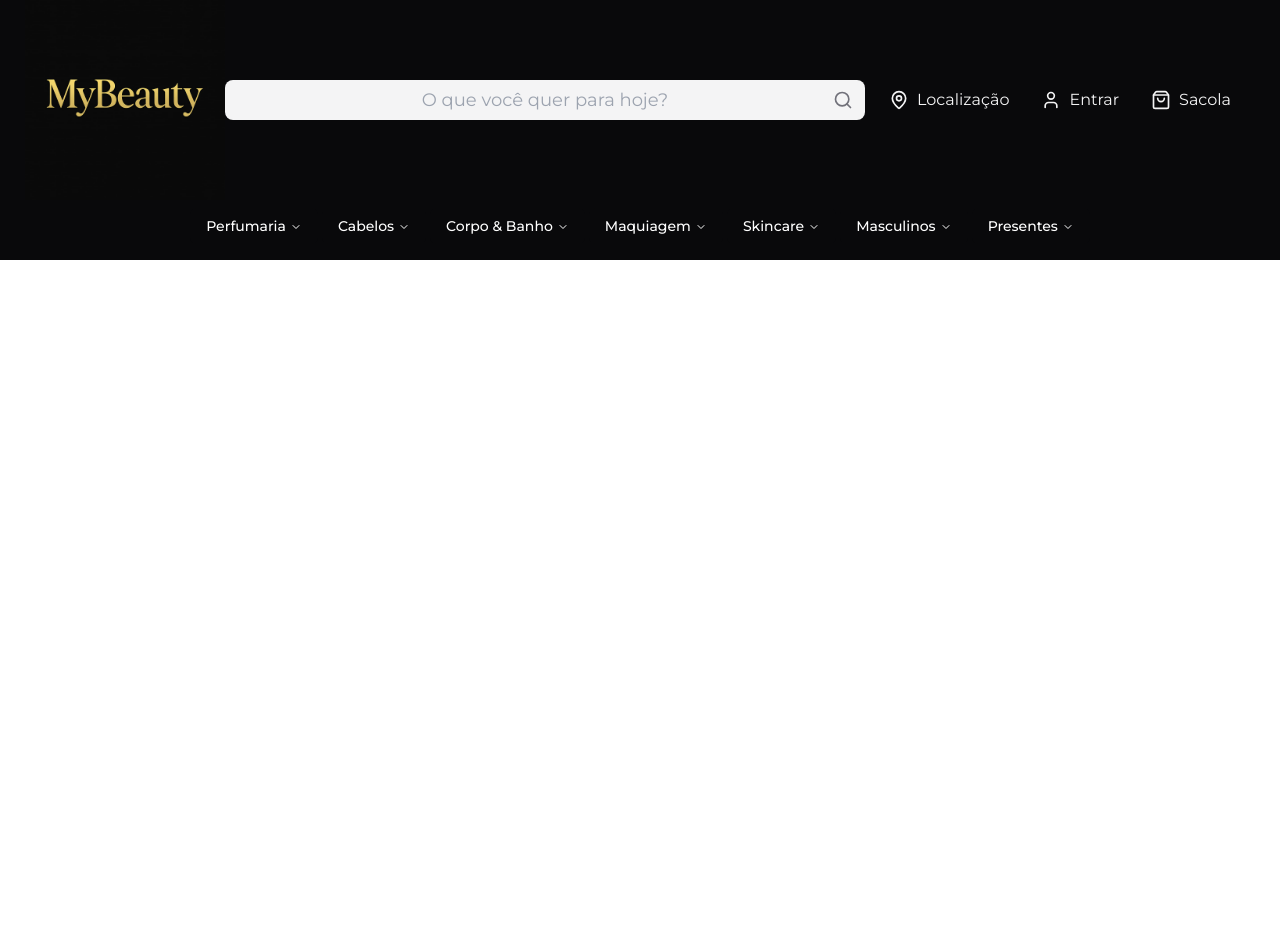
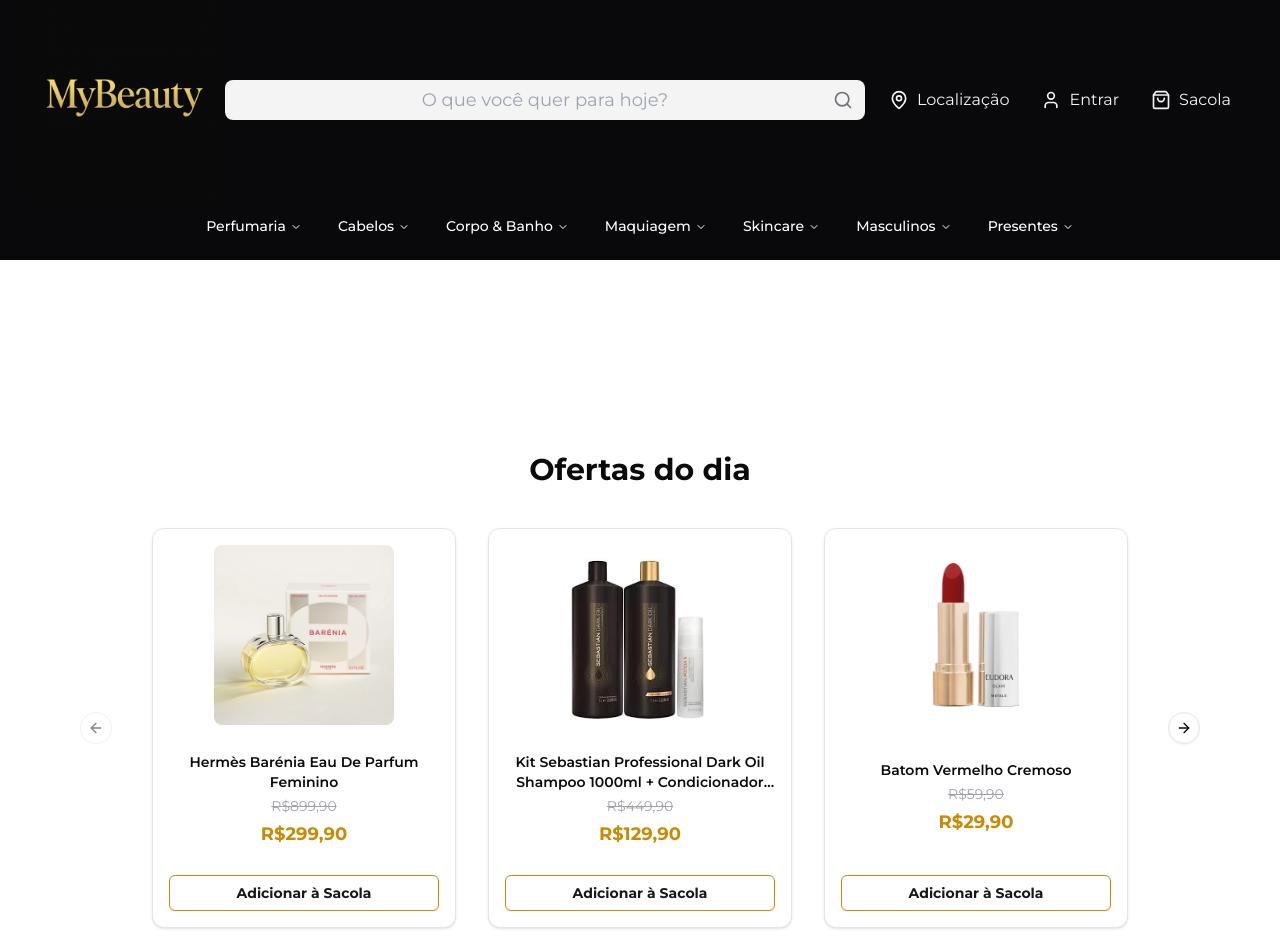
Before and after one commit to LeonardoBig-BSI/landing-page--mybeauty, a Next.js app: page / in a window 1280 px wide. Before the commit the page ends 800 px from the top, so only its background shows below. Built offline with nearby package versions, Linux system fonts and the light colour scheme.

Commit message:
Adicionando Carrossel de Ofertas.

```diff
--- a/src/app/globals.css
+++ b/src/app/globals.css
@@ -25,11 +25,11 @@
   max-width: 100vw;
 }
 
-/* body, main {
+body, main {
   max-width: 100vw;
   overflow-x: hidden;
   font-family: "Montserrat", sans-serif;
-} */
+}
 
 
 
--- a/src/app/page.tsx
+++ b/src/app/page.tsx
@@ -1,5 +1,6 @@
 import { Header } from "@/components/Header";
 import { NavBar } from "@/components/NavBar";
+import { SectionCarouselProductsOffer } from "@/components/Sections/SectionCarousel/SectionCarouselProductsOffer";
 
 export default function Home() {
   return (
@@ -10,15 +11,15 @@
 
 
 
-      {/* <main className="container mb-32">
-        <SectionApresentation />
+      <main className="container mb-32">
+        {/* <SectionApresentation /> */}
 
-        <SectionCarousel />
+        <SectionCarouselProductsOffer />
 
-        <SectionMap />
+        {/* <SectionMap /> */}
       </main>
 
-      <Footer /> */}
+      {/* <Footer /> */}
     </>
   );
 }
--- /dev/null
+++ b/src/components/Carousel/CarouselProducts/CarouselProductsOfferContent/index.tsx
@@ -0,0 +1,48 @@
+import Image from "next/image"
+import { Card, CardContent } from "@/components/ui/card"
+import { CarouselContent, CarouselItem, CarouselNext, CarouselPrevious } from "@/components/ui/carousel"
+
+import { productsOffer } from "@/constants/productsOffer"
+import { ButtonCustom } from "@/components/ButtonCustom"
+
+export const CarouselProductsOfferContent = () => {
+    return (
+        <>
+            <CarouselContent>
+                {productsOffer.map((item, index) => (
+                    <CarouselItem key={index} className="basis-3/4 md:basis-1/2 lg:basis-1/3">
+                        <div className="p-2">
+                            <Card className="h-[400px] w-full">
+                                <CardContent className="flex flex-col items-center justify-between p-4 h-full">
+                                    <Image
+                                        src={item.image}
+                                        alt={item.name}
+                                        width={180}
+                                        height={180}
+                                        className="object-cover rounded-lg"
+                                    />
+                                    <div className="flex flex-col gap-1 min-h-[80px] text-center">
+                                        <p className="font-semibold text-sm line-clamp-2">{item.name}</p>
+                                        <del className="text-zinc-400 text-sm">{item.priceOriginal}</del>
+                                        <p className="text-yellow-600 font-bold text-lg">{item.pricePromotion}</p>
+                                    </div>
+
+                                    <ButtonCustom.Root>
+                                        <ButtonCustom.Content
+                                            type="button"
+                                            className="w-full px-6 py-2 rounded-md bg-white border border-yellow-600 font-bold hover:bg-yellow-600 hover:text-white duration-500"
+                                        >
+                                            Adicionar à Sacola
+                                        </ButtonCustom.Content>
+                                    </ButtonCustom.Root>
+                                </CardContent>
+                            </Card>
+                        </div>
+                    </CarouselItem>
+                ))}
+            </CarouselContent>
+            <CarouselPrevious className="hidden lg:flex" />
+            <CarouselNext className="hidden lg:flex" />
+        </>
+    )
+}
--- /dev/null
+++ b/src/components/Carousel/CarouselProducts/CarouselProductsOfferRoot/index.tsx
@@ -0,0 +1,18 @@
+import { Carousel } from "@/components/ui/carousel";
+import { ReactNode } from "react";
+
+export const CarouselProductsOfferRoot = ({ children }: { children: ReactNode }) => {
+    return (
+        <>
+            <Carousel
+                opts={{
+                    align: "start",
+                }}
+                // className="w-full max-w-5xl mx-auto"
+                className="w-full px-4 lg:max-w-5xl lg:mx-auto"
+            >
+                {children}
+            </Carousel>
+        </>
+    )
+}
--- /dev/null
+++ b/src/components/Carousel/CarouselProducts/index.tsx
@@ -0,0 +1,7 @@
+import { CarouselProductsOfferContent } from "./CarouselProductsOfferContent";
+import { CarouselProductsOfferRoot } from "./CarouselProductsOfferRoot";
+
+export const CarouselProductsOffer = {
+  Root: CarouselProductsOfferRoot,
+  Content: CarouselProductsOfferContent
+}
--- a/src/components/CarouselProducts/index.tsx
+++ /dev/null
@@ -1,85 +0,0 @@
-import * as React from "react"
-
-import { Card, CardContent } from "@/components/ui/card"
-import {
-  Carousel,
-  CarouselContent,
-  CarouselItem,
-  CarouselNext,
-  CarouselPrevious,
-} from "@/components/ui/carousel"
-import Image from "next/image"
-import { ButtonCustom } from "../ButtonCustom"
-
-const products = [
-  {
-    name: "Hermès Barénia Eau De Parfum Feminino",
-    priceOriginal: 'R$899,90',
-    pricePromotion: 'R$299,90',
-    image: "/card-hermes.webp",
-  },
-  {
-    name: "Kit Sebastian Professional Dark Oil Shampoo 1000ml + Condicionador 1000ml + Potion 9 150ml",
-    priceOriginal: 'R$449,90',
-    pricePromotion: 'R$129,90',
-    image: "/card-kitsebastian.webp",
-  },
-  {
-    name: "Batom Vermelho Cremoso",
-    priceOriginal: 'R$59,90',
-    pricePromotion: 'R$29,90',
-    image: "/card-batom.webp",
-  },
-  {
-    name: "Boticario Paleta de Sombras",
-    priceOriginal: 'R$99,90',
-    pricePromotion: 'R$59,90',
-    image: "/card-paleta-sombra.webp",
-  },
-]
-
-export default function CarouselProducts() {
-  return (
-    <Carousel className="w-full max-w-xs">
-      <CarouselContent>
-        {products.map((currProduct, index) => (
-          <CarouselItem key={index}>
-            <div className="p-1">
-              <Card>
-                <CardContent className="flex flex-col aspect-square items-center justify-center p-6">
-                  <Image
-                    src={currProduct.image}
-                    alt={currProduct.name}
-                    width={300}
-                    height={300}
-                    className="object-contain rounded-md"
-                  />
-
-                  <div className="flex flex-col justify-center items-center gap-4">
-                    <h2 className="mt-2 text-center text-sm md:text-base lg:text-lg text-zinc-700">{currProduct.name}</h2>
-                    <p className="mt-2 text-center text-sm md:text-base lg:text-lg text-zinc-700">
-                      <del>{currProduct.priceOriginal}</del>
-                      <span className="pl-2 font-bold">{currProduct.pricePromotion}</span>
-                    </p>
-
-                    <ButtonCustom.Root>
-                      <ButtonCustom.Content
-                        type="button"
-                        className="bg-zinc-950 text-zinc-100 hover:bg-zinc-950"
-                      >
-                        Comprar
-                      </ButtonCustom.Content>
-                    </ButtonCustom.Root>
-
-                  </div>
-                </CardContent>
-              </Card>
-            </div>
-          </CarouselItem>
-        ))}
-      </CarouselContent>
-      <CarouselPrevious className="ml-2 hidden sm:flex" />
-      <CarouselNext className="ml-2 hidden sm:flex" />
-    </Carousel>
-  )
-}
--- /dev/null
+++ b/src/components/Sections/SectionCarousel/SectionCarouselProductsBestsellers/index.tsx
@@ -0,0 +1,6 @@
+
+export const SectionCarouselProductsBestsellers = () => {
+    return(
+        <></>
+    )
+}
--- /dev/null
+++ b/src/components/Sections/SectionCarousel/SectionCarouselProductsOffer/index.tsx
@@ -0,0 +1,17 @@
+import { CarouselProductsOffer } from "@/components/Carousel/CarouselProducts"
+
+export const SectionCarouselProductsOffer = () => {
+  return (
+    <section>
+      <div className="mt-48 flex flex-col justify-center items-center gap-8">
+        <h1 className="text-2xl md:text-3xl lg:text-3xl xl:text-3xl font-bold text-center">
+          Ofertas do dia
+        </h1>
+
+        <CarouselProductsOffer.Root>
+          <CarouselProductsOffer.Content />
+        </CarouselProductsOffer.Root>
+      </div>
+    </section>
+  )
+}
--- a/src/components/Sections/SectionCarousel/index.tsx
+++ /dev/null
@@ -1,14 +0,0 @@
-import CarouselProducts from "@/components/CarouselProducts";
-
-export default function SectionCarousel() {
-  return (
-    <section>
-      <div className="mt-48 flex flex-col justify-center items-center gap-8">
-        <h1 className="text-2xl md:text-3xl lg:text-3xl xl:text-3xl font-bold text-center">
-          Promoções de Hoje
-        </h1>
-        <CarouselProducts />
-      </div>
-    </section>
-  )
-}
--- /dev/null
+++ b/src/constants/productsOffer.ts
@@ -0,0 +1,38 @@
+export const productsOffer = [
+  {
+    name: "Hermès Barénia Eau De Parfum Feminino",
+    priceOriginal: 'R$899,90',
+    pricePromotion: 'R$299,90',
+    image: "/card-hermes.webp",
+  },
+  {
+    name: "Kit Sebastian Professional Dark Oil Shampoo 1000ml + Condicionador 1000ml + Potion 9 150ml",
+    priceOriginal: 'R$449,90',
+    pricePromotion: 'R$129,90',
+    image: "/card-kitsebastian.webp",
+  },
+  {
+    name: "Batom Vermelho Cremoso",
+    priceOriginal: 'R$59,90',
+    pricePromotion: 'R$29,90',
+    image: "/card-batom.webp",
+  },
+  {
+    name: "Boticario Paleta de Sombras",
+    priceOriginal: 'R$99,90',
+    pricePromotion: 'R$59,90',
+    image: "/card-paleta-sombra.webp",
+  },
+  {
+    name: "Eudora Desodorante Body Splash Impression 100ml",
+    priceOriginal: 'R$41,90',
+    pricePromotion: 'R$19,90',
+    image: "/card-body-splash.jpeg",
+  },
+  {
+    name: "O Boticário Sabonete Líquido Spa Cereja Rouge 250ml",
+    priceOriginal: 'R$39,90',
+    pricePromotion: 'R$19,90',
+    image: "/card-sabonete.webp",
+  },
+]
```
Also changed, not shown: public/card-body-splash.jpeg (added), public/card-sabonete.webp (added).
